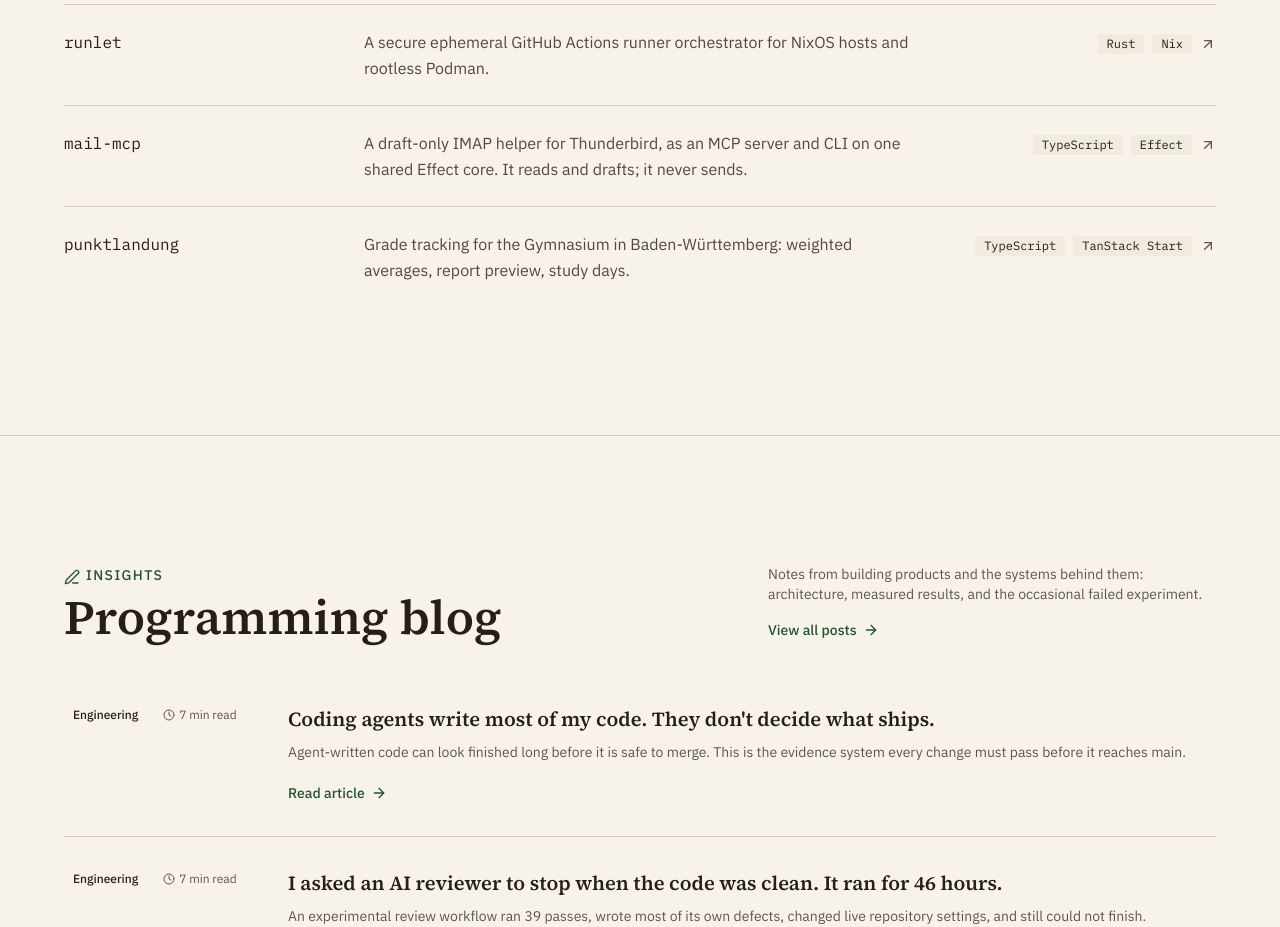
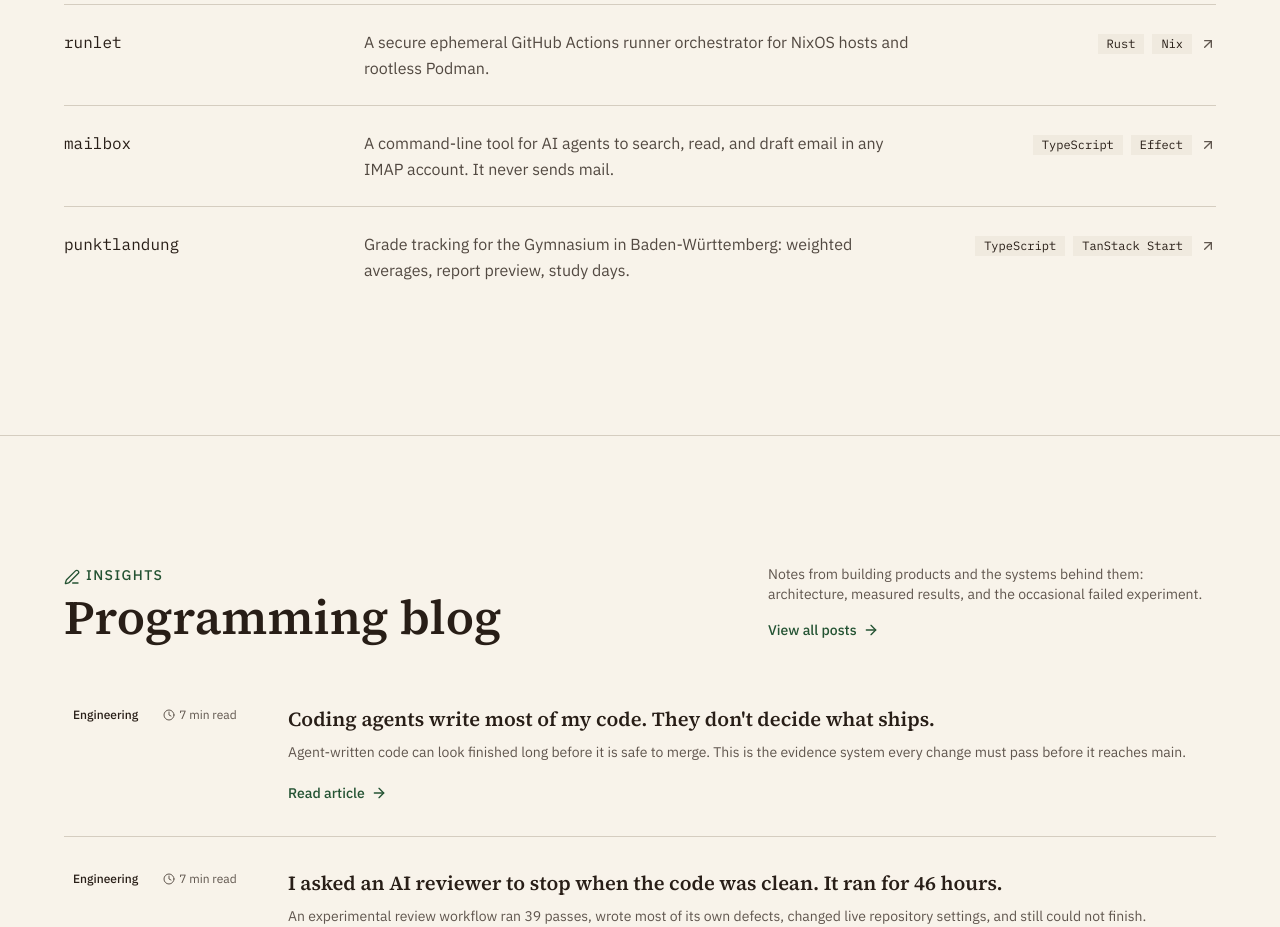
Before and after one commit to davidvornholt/portfolio, a Next.js app in the folder apps/web/: page / in a window 1280 px wide. Shown: the part 5420-6347 px from the top of the page. Built offline with nearby package versions, Linux system fonts and the light colour scheme.

Commit message:
fix(web): list mailbox instead of mail-mcp

```diff
--- a/apps/web/src/features/portfolio/presentation/components/open-source-data.ts
+++ b/apps/web/src/features/portfolio/presentation/components/open-source-data.ts
@@ -28,11 +28,11 @@ export const openSourceProjects: ReadonlyArray<OpenSourceProject> = [
     href: 'https://github.com/davidvornholt/runlet',
   },
   {
-    name: 'mail-mcp',
+    name: 'mailbox',
     description:
-      'A draft-only IMAP helper for Thunderbird, as an MCP server and CLI on one shared Effect core. It reads and drafts; it never sends.',
+      'A command-line tool for AI agents to search, read, and draft email in any IMAP account. It never sends mail.',
     tags: ['TypeScript', 'Effect'],
-    href: 'https://github.com/davidvornholt/mail-mcp',
+    href: 'https://github.com/davidvornholt/mailbox',
   },
   {
     name: 'punktlandung',
```
